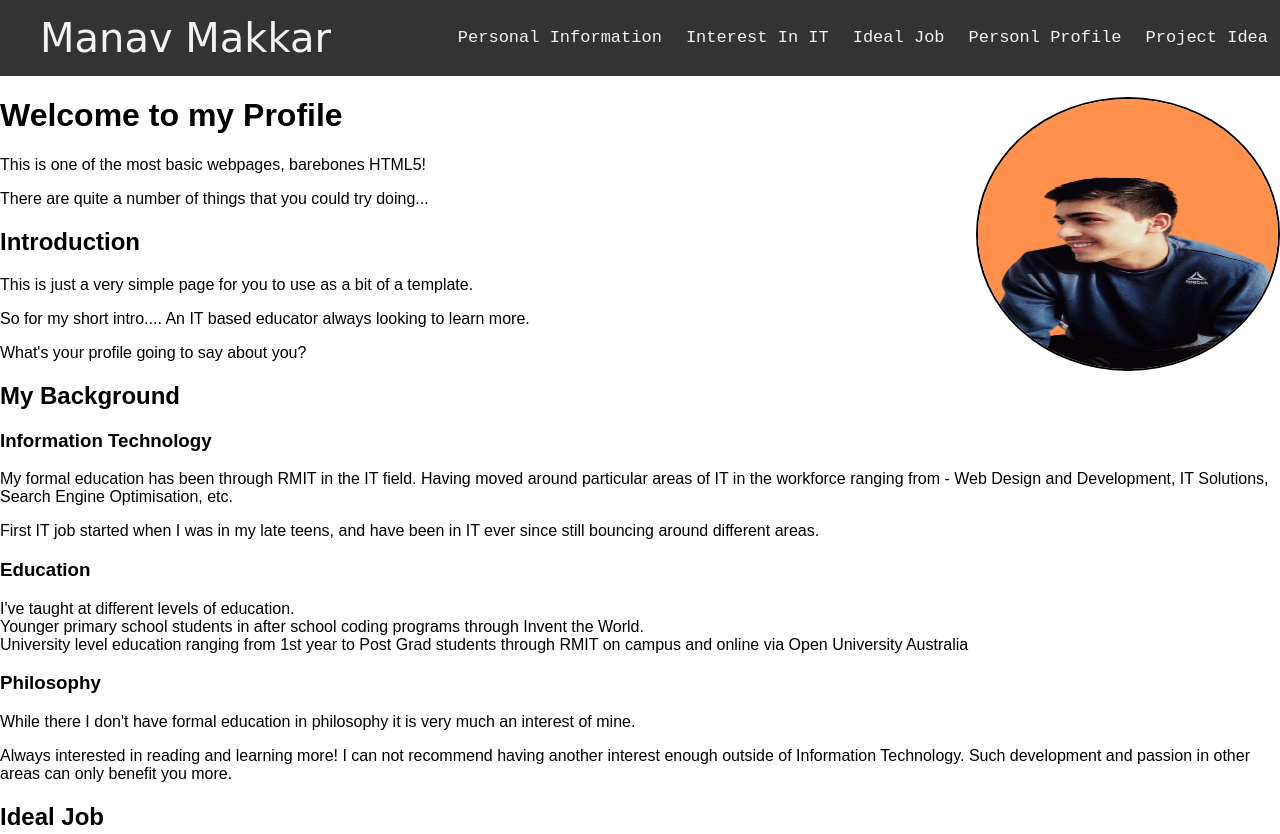
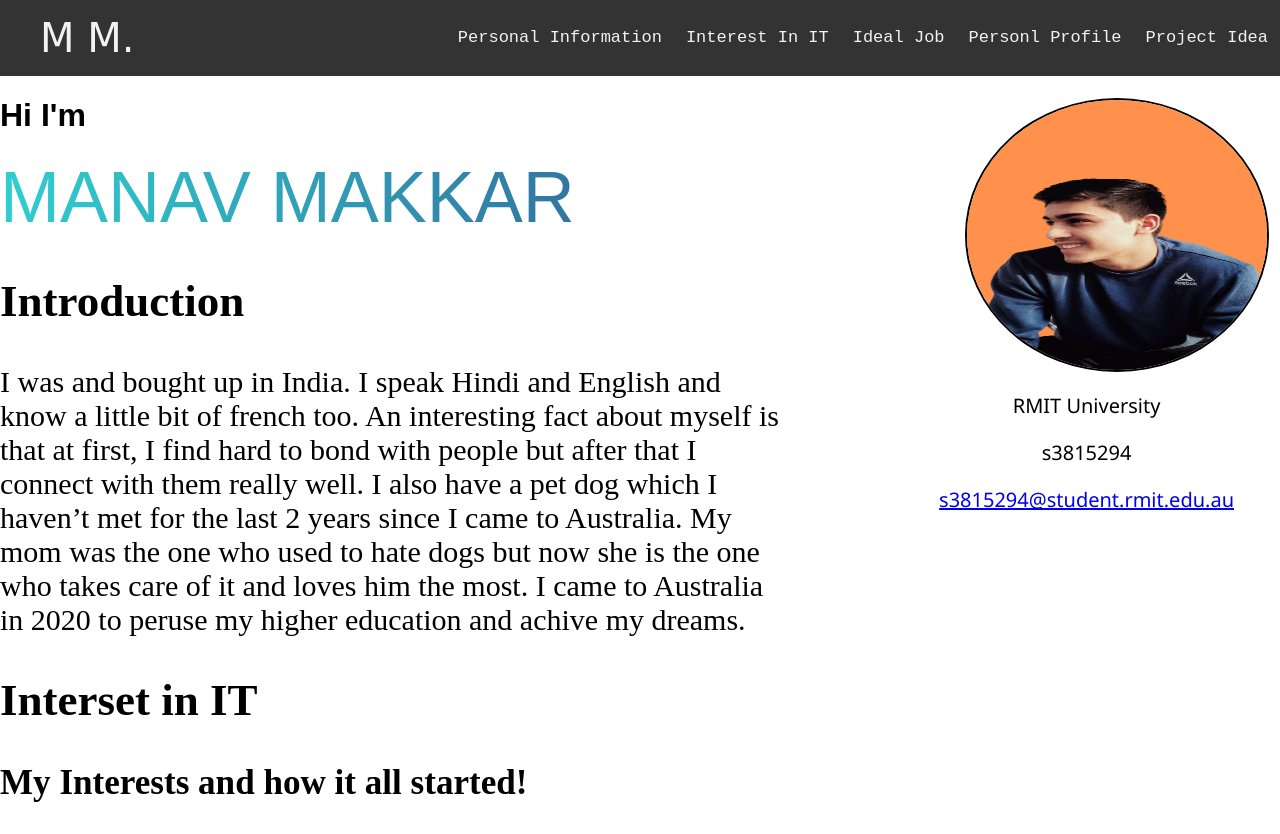
Before and after one commit to s3815294/MyProfile, a plain HTML site: page index.html in a window 1280 px wide. Shown: the top 834 px of the page. Drawn offline with Linux system fonts and the light colour scheme.

Commit message:
More changes made

```diff
--- a/css/styles.css
+++ b/css/styles.css
@@ -63,3 +63,47 @@ img {
   height: 270px;
   border: 2px solid;
 }
+
+.img-with-text {
+    width:200px;
+  text-align:center;
+  display:block;
+  background-color: transparent;
+  border: 1px solid transparent;
+  margin-right: 10px;
+  margin-bottom: 1px;
+  float:right;
+}
+.imagetext {
+    font-family: 'Segoe UI', Tahoma, Geneva, Verdana, sans-serif;
+    color:black;
+    font-size: 20px;
+    margin-right: 35px;
+    float: right;
+}
+
+
+
+.name{
+    text-transform: uppercase;
+    font-size: 72px;
+    background: linear-gradient(to right, #30CFD0 0%, #330867 100%);
+	-webkit-background-clip: text;
+	-webkit-text-fill-color: transparent;
+
+
+}
+
+.intro{
+    font-family: 'Times New Roman', Times, serif;
+    font-size: 30px;
+    text-align: left;
+    margin-right: 500px;
+}
+
+.interests{
+    font-family: 'Times New Roman', Times, serif;
+    font-size: 30px;
+
+
+}
--- a/index.html
+++ b/index.html
@@ -16,7 +16,7 @@
 <body>
 	<div class="topnav">
 		<t>
-			<li>Manav Makkar</li>
+			<li> M M.</li>
 		</t>
 		<ul>
 			<li><a href="">Project Idea</a></li>
@@ -31,10 +31,20 @@
 	<div id="wrapper">
 		<!-- Head -->
 		<header id="myHeader">
-			<img src="img/Manav.png">
-			<h1>Welcome to my Profile </h1>
-			<p>This is one of the most basic webpages, barebones HTML5!</p>
-			<p>There are quite a number of things that you could try doing...</p>
+			<div class="img-with-text">
+				<img src="img/Manav.png" alt="text">
+				<div class="imagetext">
+					<p> </p>
+					<p>RMIT University </p>
+					<p>s3815294</p>
+					<p><a href="mailto:s3815294@student.rmit.edu.au">s3815294@student.rmit.edu.au</a></p>
+					</div>
+
+			</div>
+
+			<h1>Hi I'm </h1>
+			<div class="name">Manav Makkar</div>
+
 		</header>
 
 
@@ -45,46 +55,43 @@
 
 			<!-- Intro Section-->
 			<section id="intro">
+
+				<div class="intro">
 				<header class="sectionHeading">
 					<h2>Introduction</h2>
 				</header>
-				<p>This is just a very simple page for you to use as a bit of a template.</p>
+				<p>I was and bought up in India. I speak Hindi and English and know a little bit of french too. An interesting fact about myself is that at first,
+					I find hard to bond with people but after that I connect with them really well.
+					I also have a pet dog which I haven’t met for the last 2 years since I came to Australia.
+					My mom was the one who used to hate dogs but now she is the one who takes care of it and loves him the most.
+					 I came to Australia in 2020 to peruse my higher education and achive my dreams.</p>
 
 
-				<p>So for my short intro.... An IT based educator always looking to learn more.</p>
-				<p>What's your profile going to say about you?</p>
+					</div>
 			</section>
 
 			<!-- Background Section -->
 			<section id="background">
+				<div class="interests">
 				<header class="sectionHeading">
-					<h2>My Background</h2>
+					<h2>Interset in IT</h2>
 				</header>
 
 				<section>
-					<h3>Information Technology</h3>
-					<p>My formal education has been through RMIT in the IT field. Having moved around particular areas
-						of IT in the workforce ranging from - Web Design and Development, IT Solutions, Search Engine
-						Optimisation, etc.</p>
-					<p>First IT job started when I was in my late teens, and have been in IT ever since still bouncing
-						around different areas.</p>
-				</section>
-				<section>
-					<h3>Education</h3>
-					<p>I've taught at different levels of education.</br>
-						Younger primary school students in after school coding programs through Invent the World.</br>
-						University level education ranging from 1st year to Post Grad students through RMIT on campus
-						and online via Open University Australia</p>
+					<h3>My Interests and how it all started!</h3>
+					<p>During my childhood I was always interested in computers and stuff. I used to have a Computer in my room for playing games and stuff. One day in school we were taught about
+						MS-Excel which at first I found really boring but one day My mom was calculating her staff's salary in which she was struggling so I helped her using some Excel formulas which I leared in the school. That made her work done in seconds and she was quite impressed with that. From that time she used to call me whenever she needed some help. That moment made me explore that by using a computer, in what ways I can help her. That was the point which made me more curious into IT stuff and from then I always have a hunger to learn more and more.
+					</p>
+					<p>I always wanted to study aboard, I used to see in movies that how interesting and different it is from my home country so then was the time I asked my parents if I can study abroad. My parents were very much in support with this as they knew how much I started to like IT.</p>
+					<p> I started my research for International Universities around the globe but also had to keep in mind about accomodation. My Aunt lives here in Australia so it was an easy choice to choose Australia for studies. After seeing the quality of education given by RMIT. I instantly made my mind that i will be chosing RMIT for my future studies.</p>
+
 				</section>
 
 
-				<section>
-					<h3>Philosophy</h3>
-					<p>While there I don't have formal education in philosophy it is very much an interest of mine.</p>
-					<p>Always interested in reading and learning more! I can not recommend having another interest
-						enough outside of Information Technology. Such development and passion in other areas can only
-						benefit you more.</p>
-				</section>
+			</div>
+
+
+
 			</section>
 			<!-- Ideal Job Section -->
 			<section id="job">
```
